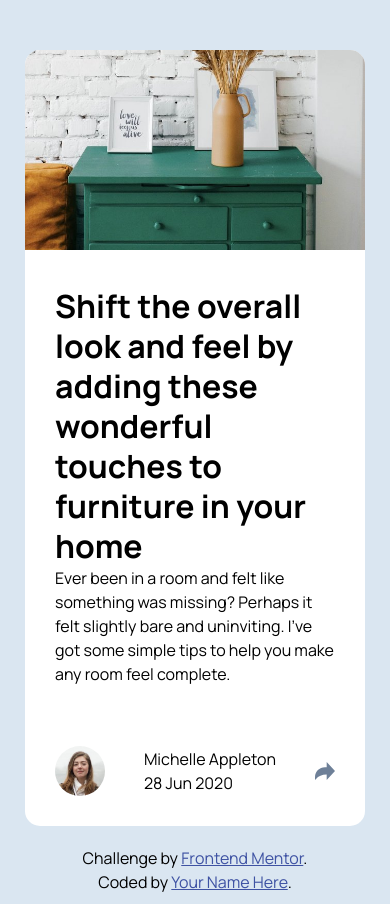
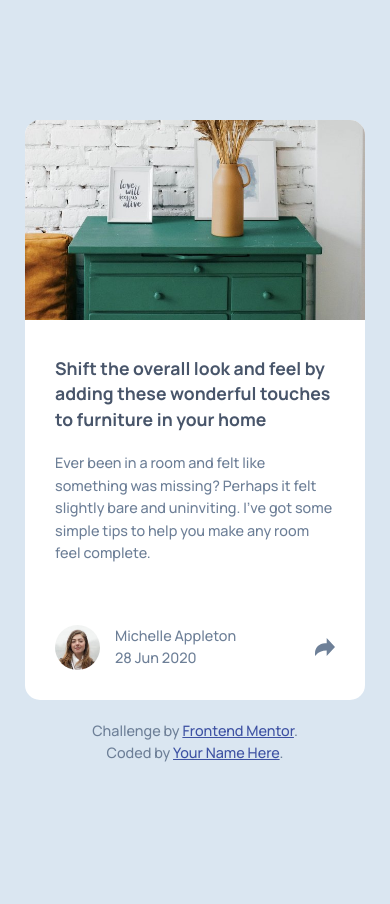
Before and after one commit to jonaschacon/article-preview-component-master, a plain HTML site: page index.html in a window 390 px wide. After the commit the page ends 844 px from the top, so only its background shows below. Drawn offline with Linux system fonts and the light colour scheme.

Commit message:
mobile adjust

```diff
--- a/style.css
+++ b/style.css
@@ -30,6 +30,18 @@ body {
     background-color: hsl(210, 46%, 90%);
 }
 
+h1 {
+    font-size: 1.1rem;
+    color: var(--very-dark-grayish-blue);
+    margin-bottom: 20px;
+}
+
+p {
+    font-size: 0.9rem;
+    font-weight: 500;
+    color: var(--desaturated-dark-blue);
+}
+
 main {
     background-color: white;
     min-width: 280px;
@@ -52,12 +64,16 @@ div.description {
 .profile {
     display: flex;
     align-items: center;
-    justify-content: space-between;
+    gap: 15px;
     padding: 30px;
 }
 
+.profile-info {
+    flex-grow: 1;
+}
+
 .profile img:first-child {
-    width: 50px;
+    width: 45px;
     border-radius: 50%;
 }
 
```
